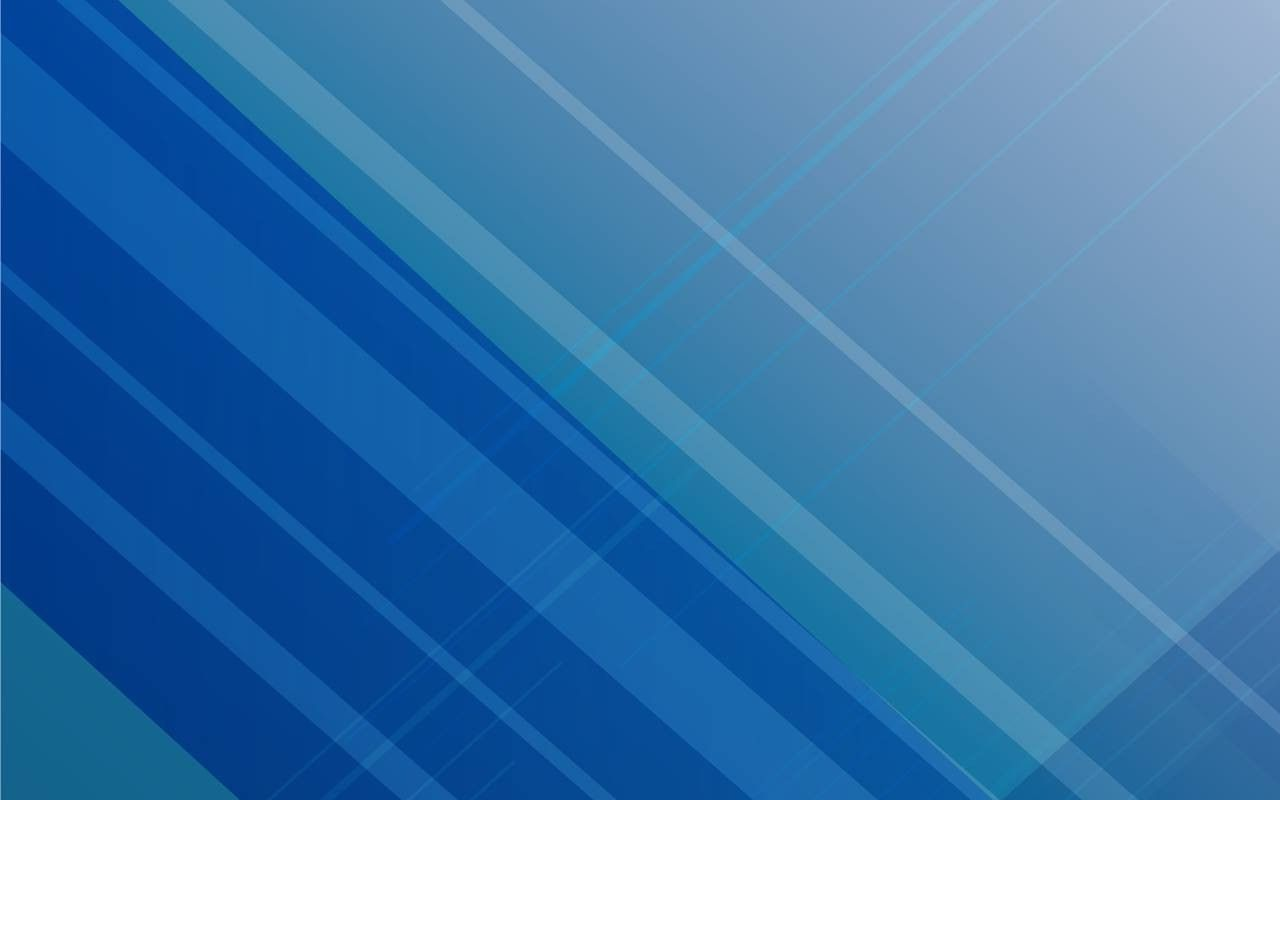
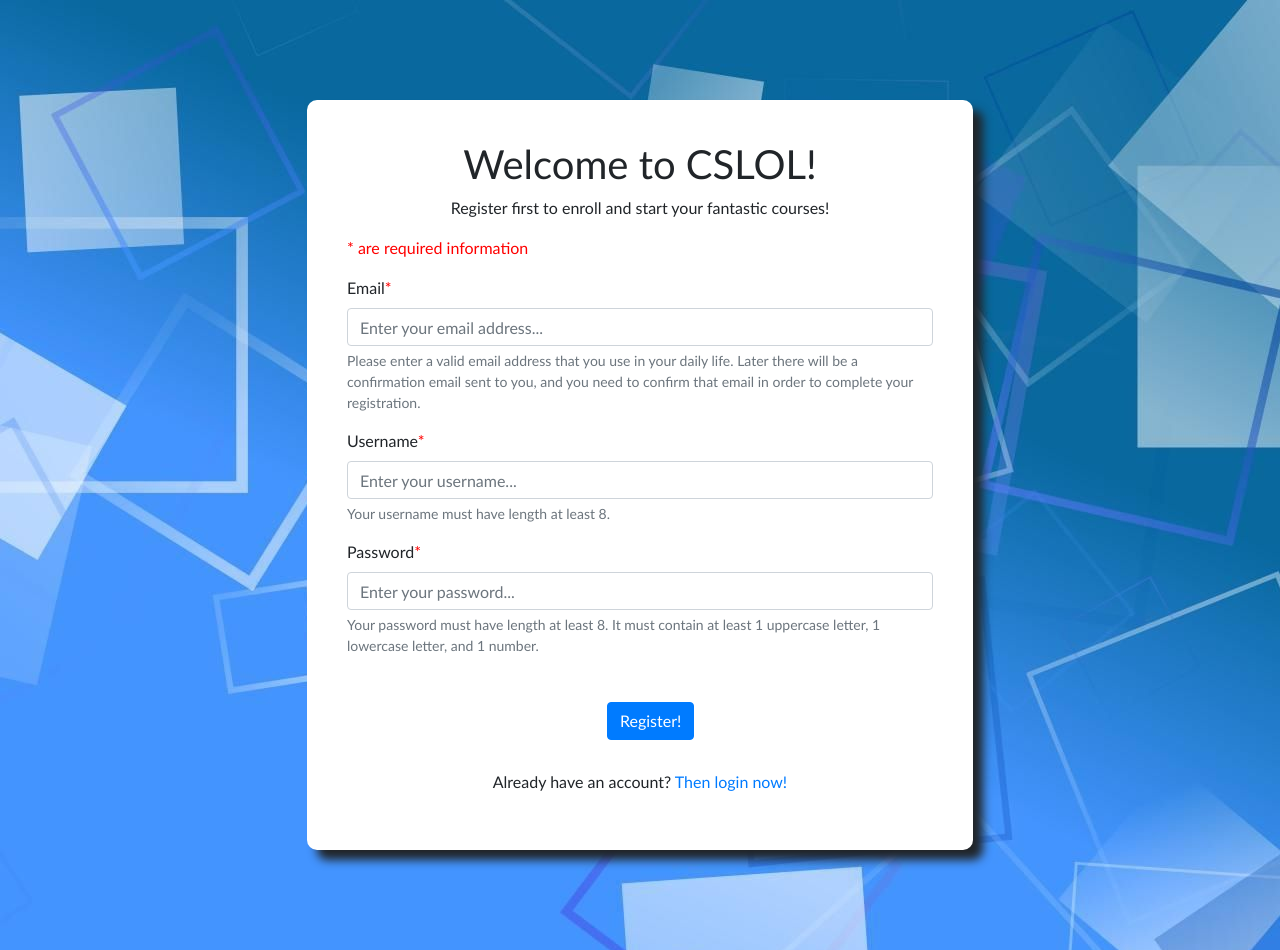
Before and after one commit to zxtariel0512/CS-Course-Online-WebApp, a React (Create React App) app: page /register in a window 1280 px wide. Before the commit the page ends 800 px from the top, so only its background shows below. Built offline with nearby package versions, Linux system fonts and the light colour scheme.

Commit message:
finish frontend work for login page, register page

```diff
--- a/src/App.css
+++ b/src/App.css
@@ -46,7 +46,7 @@ body{
   color: red;
 }
 
-.fillInfo{
+.mediumPanel{
   /* padding: 70px;
   padding-left: 200px;
   padding-right: 200px; */
@@ -61,6 +61,7 @@ body{
   box-shadow: 10px 10px 10px
 }
 
+
 #submitBtn{
   display: block;
   margin-top: 30px;
@@ -68,7 +69,7 @@ body{
 }
 
 Form{
-  margin-top: 30px;
+  margin-top:15px;
 }
 
 .secondaryText{
--- a/src/App.js
+++ b/src/App.js
@@ -3,6 +3,8 @@ import { BrowserRouter as Router, Route} from "react-router-dom";
 import "bootstrap/dist/css/bootstrap.min.css";
 
 import CompleteUserInformation from "./components/complete-info.component.js";
+import Register from "./components/register.component.js";
+import Login from "./components/login.component.js";
 
 function App() {
   return (
@@ -11,6 +13,8 @@ function App() {
       {/* <Navbar />
       <br/> */}
       <Route path="/complete-user-information" exact component={CompleteUserInformation} />
+      <Route path="/register" exact component={Register} />
+      <Route path="/login" exact component={Login} />
       </div>
     </Router>
   );
--- a/src/components/complete-info.component.js
+++ b/src/components/complete-info.component.js
@@ -9,7 +9,7 @@ export default class CompleteUserInformation extends Component{
 
   render(){
     return (
-      <div class='fillInfo'>
+      <div class='mediumPanel'>
         <h2>Fill up some information so that your teachers and classmates can know you better!</h2>
         <p class='secondaryText'>* are required information</p>
         <Form>
--- /dev/null
+++ b/src/components/login.component.js
@@ -0,0 +1,61 @@
+import React, { Component } from 'react';
+import axios from 'axios';
+import Form from 'react-bootstrap/Form';
+import Col from 'react-bootstrap/Col';
+import Row from 'react-bootstrap/Row';
+import Button from 'react-bootstrap/Button';
+
+export default class CompleteUserInformation extends Component{
+
+  render(){
+    return (
+      <div class='mediumPanel'>
+        <h1 style={{textAlign:'center'}}>Login</h1>
+        <p style={{textAlign:'center'}}>Login into your account and start your CS journey!</p>
+        <Form>
+            <Form.Row>
+                <Form.Group as={Col} controlId="formGridLoginUsername">
+                <Form.Label>Username</Form.Label>
+                <Form.Control
+                    required
+                    type='text'
+                    placeholder="Enter your username..."
+                />
+                </Form.Group>
+            </Form.Row>
+
+            <Form.Row>
+                <Form.Group as={Col} controlId="formGridLoginPassword">
+                <Form.Label>Username</Form.Label>
+                <Form.Control
+                    required
+                    type='text'
+                    placeholder="Enter your password..."
+                />
+                </Form.Group>
+            </Form.Row>
+
+
+          <div id='submitBtn'>
+            <Button variant="primary" type="submit">
+              Login!
+            </Button>
+          </div>
+        </Form>
+
+        <p style={{textAlign:'center', marginTop:30}}>Do not have an account yet? <a href='/register'>Register one now!</a></p>
+      </div>
+
+    )
+  }
+
+
+
+
+
+
+
+
+
+
+}
--- /dev/null
+++ b/src/components/register.component.js
@@ -0,0 +1,82 @@
+import React, { Component } from 'react';
+import axios from 'axios';
+import Form from 'react-bootstrap/Form';
+import Col from 'react-bootstrap/Col';
+import Row from 'react-bootstrap/Row';
+import Button from 'react-bootstrap/Button';
+
+export default class CompleteUserInformation extends Component{
+
+  render(){
+    return (
+      <div class='mediumPanel'>
+        <h1 style={{textAlign:'center'}}>Welcome to CSLOL!</h1>
+        <p style={{textAlign:'center'}}>Register first to enroll and start your fantastic courses!</p>
+        <p class='secondaryText'>* are required information</p>
+        <Form>
+            <Form.Row>
+                <Form.Group as={Col} controlId="formGridEmail">
+                <Form.Label>Email<span id='required'>*</span></Form.Label>
+                <Form.Control
+                    required
+                    type='email'
+                    placeholder="Enter your email address..."
+                />
+                <Form.Text className="text-muted">
+                    Please enter a valid email address that you use in your daily life. Later there will be a confirmation email sent to you, and you need to confirm that email in order to complete your registration.
+                </Form.Text>
+                </Form.Group>
+            </Form.Row>
+
+            <Form.Row>
+                <Form.Group as={Col} controlId="formGridUsername">
+                <Form.Label>Username<span id='required'>*</span></Form.Label>
+                <Form.Control
+                    required
+                    type='text'
+                    placeholder="Enter your username..."
+                />
+                <Form.Text className="text-muted">
+                    Your username must have length at least 8.
+                </Form.Text>
+                </Form.Group>
+            </Form.Row>
+
+            <Form.Row>
+                <Form.Group as={Col} controlId="formGridPassword">
+                <Form.Label>Password<span id='required'>*</span></Form.Label>
+                <Form.Control
+                    required
+                    type='text'
+                    placeholder="Enter your password..."
+                />
+                <Form.Text className="text-muted">
+                    Your password must have length at least 8. It must contain at least 1 uppercase letter, 1 lowercase letter, and 1 number.
+                </Form.Text>
+                </Form.Group>
+            </Form.Row>
+
+
+          <div id='submitBtn'>
+            <Button variant="primary" type="submit">
+              Register!
+            </Button>
+          </div>
+        </Form>
+
+        <p style={{textAlign:'center', marginTop:30}}>Already have an account? <a href='/login'>Then login now!</a></p>
+      </div>
+
+    )
+  }
+
+
+
+
+
+
+
+
+
+
+}
```
Also changed, not shown: src/public/img/main-background.jpeg.
